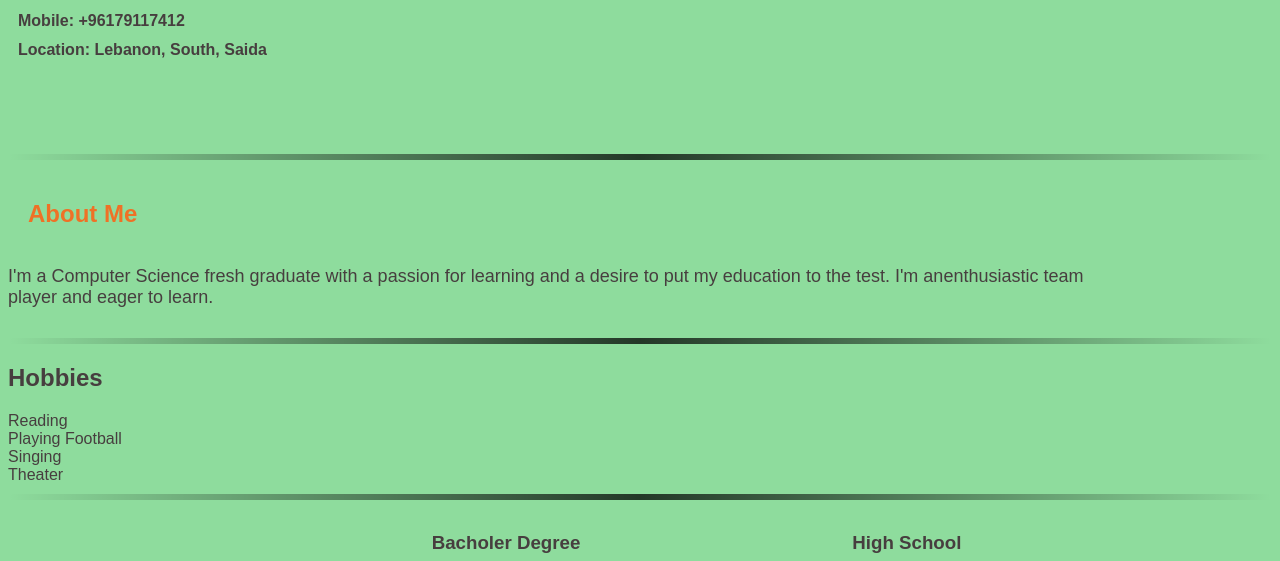
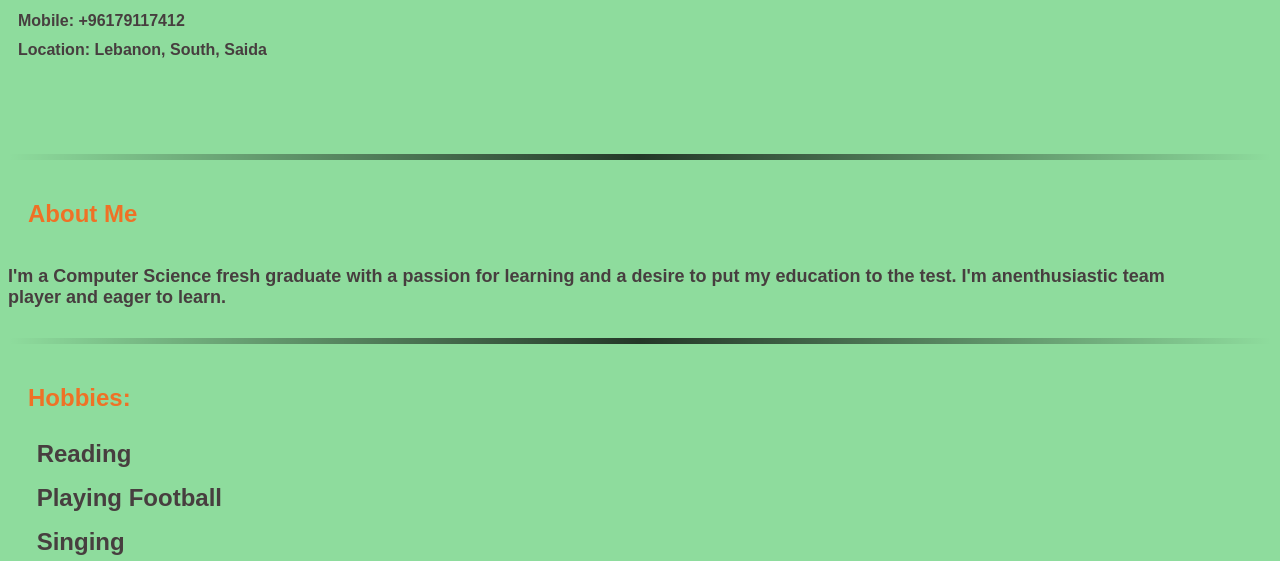
Before and after one commit to Ali-ElMowed/HTML-CV-, a plain HTML site: page index.html in a window 1280 px wide. Shown: the part 210-771 px from the top of the page. Drawn offline with Linux system fonts and the light colour scheme.

Commit message:
Styling the hobbies section

```diff
--- a/index.html
+++ b/index.html
@@ -51,7 +51,7 @@
     </div>
    <hr >
     <div class="hobbies">
-        <h2>Hobbies</h2>
+        <h2 class="hobbies-word">Hobbies: </h2>
         <div class="hobbies-container">
             <div class="hobbies-item">
                 Reading</div>
--- a/style.css
+++ b/style.css
@@ -62,7 +62,29 @@ hr{
 }
 .description{
     float: right;
-    padding: 0px 140px 10px 0px;
+    padding: 0px 100px 10px 0px;
     font-size: large;
     color:#473E3F ;
+    font-weight: 700;
 }
+.hobbies{
+    margin-bottom: 200px;
+}
+.hobbies-word{
+    padding: 10px 10px;
+    margin: 30px 30px 10px 10px;
+    font-size: 1.5rem;
+    color: #EF7126;
+}
+.hobbies-container{
+    float: right;
+    padding: 0px 140px 10px 0px;
+    margin-right: 900px;
+
+}
+.hobbies-item{
+    padding: 10px 10px;
+    line-height: 1.5rem;
+    font-size: 1.5rem;
+    font-weight: 700;
+}
```
